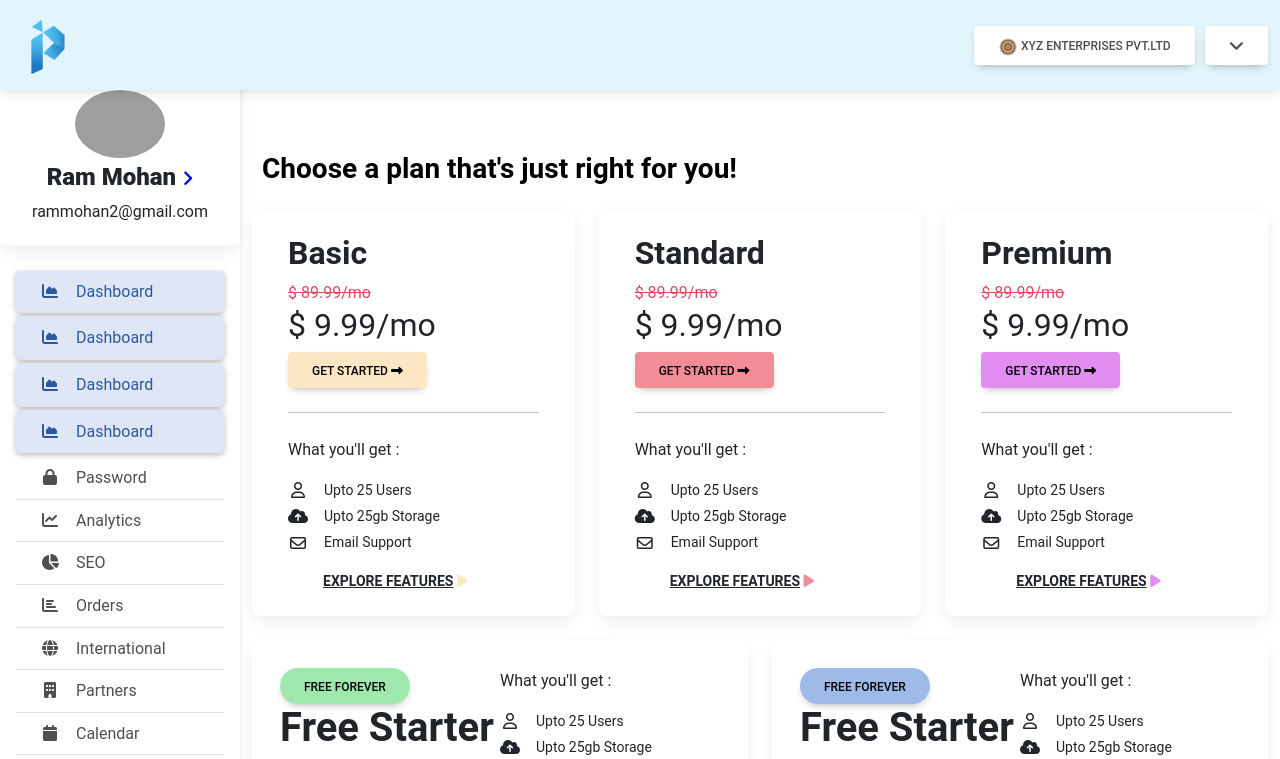
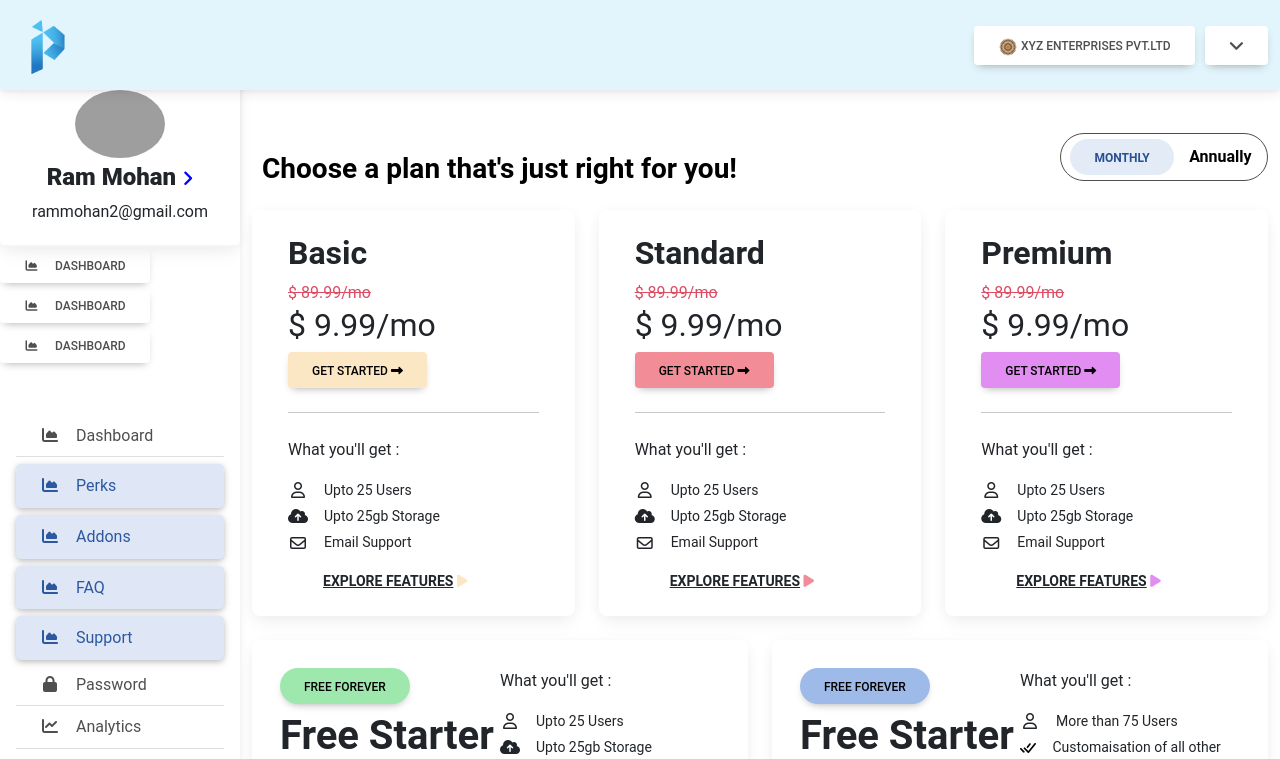
Before and after one commit to FidhaLatheef/Dashboard_1-React, a React (Create React App) app in the folder dashboard/: page / in a window 1280 px wide. Shown: the top 759 px of the page. Built offline with nearby package versions, Linux system fonts and the light colour scheme; grey boxes are pictures that could not be loaded.

Commit message:
two other buttons added

```diff
--- a/dashboard/src/App.css
+++ b/dashboard/src/App.css
@@ -1,8 +1,9 @@
 body {
   background-color: #fbfbfb;
   font-family: 'IBM Plex Sans Condensed', sans-serif;
-font-family: 'Open Sans', sans-serif;
+  font-family: 'Open Sans', sans-serif;
 }
+
 @media (min-width: 991.98px) {
   main {
     padding-left: 240px;
@@ -15,7 +16,8 @@ font-family: 'Open Sans', sans-serif;
   top: 0;
   bottom: 0;
   left: 0;
-  padding: 58px 0 0; /* Height of navbar */
+  padding: 58px 0 0;
+  /* Height of navbar */
   box-shadow: 0 2px 5px 0 rgb(0 0 0 / 5%), 0 2px 10px 0 rgb(0 0 0 / 5%);
   width: 240px;
   z-index: 600;
@@ -39,5 +41,17 @@ font-family: 'Open Sans', sans-serif;
   height: calc(100vh - 48px);
   padding-top: 0.5rem;
   overflow-x: hidden;
-  overflow-y: auto; /* Scrollable contents if viewport is shorter than content. */
+  overflow-y: auto;
+  /* Scrollable contents if viewport is shorter than content. */
 }
+
+
+.two-buttons {
+  height: 3rem;
+  width: 13rem;
+  display: flex;
+  justify-content: space-evenly;
+  align-items: center;
+  border-radius: 2rem;
+  border: 1px solid;
+}
--- a/dashboard/src/App.js
+++ b/dashboard/src/App.js
@@ -21,22 +21,30 @@ function App() {
                   <p className=" mb-1" style={{ whiteSpace: 'nowrap' }}>rammohan2@gmail.com</p>
                 </div>
               </div>
+              <div className="mb-5">
+                <button className='mb-1 btn btn'> <i className="fas fa-chart-area fa-fw me-3" />Dashboard</button>
+                <button className='mb-1 btn btn'> <i className="fas fa-chart-area fa-fw me-3" />Dashboard</button>
+                <button className='mb-1 btn btn'> <i className="fas fa-chart-area fa-fw me-3" />Dashboard</button>
+              </div>
               <div className="list-group list-group-flush mx-3 mt-4">
 
                 {/* <a href="#" className="list-group-item list-group-item-action py-2 ripple" aria-current="true">
                   <i className="fas fa-tachometer-alt fa-fw me-3" /><span>Main dashboard</span>
                 </a> */}
-                <a href="#" className="list-group-item list-group-item-action py-2 ripple active mb-1">
+                <a href="#" className="list-group-item list-group-item-action py-2 ripple  mb-2">
                   <i className="fas fa-chart-area fa-fw me-3" /><span>Dashboard</span>
                 </a>
-                <a href="#" className="list-group-item list-group-item-action py-2 ripple active mb-1">
-                  <i className="fas fa-chart-area fa-fw me-3" /><span>Dashboard</span>
+                <a href="#" className="list-group-item list-group-item-action py-2 ripple active mb-2">
+                  <i className="fas fa-chart-area fa-fw me-3" /><span>Perks</span>
+                </a>
+                <a href="#" className="list-group-item list-group-item-action py-2 ripple active mb-2">
+                  <i className="fas fa-chart-area fa-fw me-3" /><span>Addons</span>
+                </a>
+                <a href="#" className="list-group-item list-group-item-action py-2 ripple active mb-2">
+                  <i className="fas fa-chart-area fa-fw me-3" /><span>FAQ</span>
                 </a>
                 <a href="#" className="list-group-item list-group-item-action py-2 ripple active mb-1">
-                  <i className="fas fa-chart-area fa-fw me-3" /><span>Dashboard</span>
-                </a>
-                <a href="#" className="list-group-item list-group-item-action py-2 ripple active mb-1">
-                  <i className="fas fa-chart-area fa-fw me-3" /><span>Dashboard</span>
+                  <i className="fas fa-chart-area fa-fw me-3" /><span>Support</span>
                 </a>
                 <a href="#" className="list-group-item list-group-item-action py-2 ripple"><i className="fas fa-lock fa-fw me-3" /><span>Password</span></a>
                 <a href="#" className="list-group-item list-group-item-action py-2 ripple"><i className="fas fa-chart-line fa-fw me-3" /><span>Analytics</span></a>
@@ -74,9 +82,17 @@ function App() {
 
         <main style={{ marginTop: 80 }}>
           <div className="container pt-4">
-            <h3 style={{ fontWeight: 600, paddingLeft: "10px", color: 'black' }} className="mt-5 mb-4">
-              Choose a plan that's just right for you!
-            </h3>
+          <div className='d-flex flex-column flex-md-row justify-content-between align-items-center'>
+    <h3 style={{ fontWeight: 600, paddingLeft: "10px", color: 'black' }} className="mt-5 mb-4">
+        Choose a plan that's just right for you!
+    </h3>
+    <div className="two-buttons mt-4 mt-md-0">
+        <button style={{ borderRadius: "200px" }} className="btn btn-secondary fw-bold">Monthly</button>
+        <button style={{ border: "none", background: "transparent" }} className="fw-bold">Annually</button>
+    </div>
+</div>
+
+
             <section>
               <div className="row">
                 <div className="col-12 col-md-6 col-lg-4 mb-4">
@@ -194,7 +210,7 @@ function App() {
                     <div className="card-body">
                       <div className="d-flex justify-content-between p-md-1 mx-0 ">
                         <div>
-                          <button className='btn btn' style={{ borderRadius: "200px", backgroundColor: '#9ee8ad', color: '#000' }}
+                          <button className='btn btn mb-2' style={{ borderRadius: "200px", backgroundColor: '#9ee8ad', color: '#000' }}
                           >Free Forever
                           </button>
                           <h1 style={{ fontWeight: 700 }}>Free Starter</h1>
@@ -241,13 +257,13 @@ function App() {
                     <div className="card-body">
                       <div className="d-flex justify-content-between p-md-1 mx-0 ">
                         <div>
-                          <button className='btn btn ' style={{ borderRadius: "200px", backgroundColor: '#9ebae8', color: '#000' }}
+                          <button className='btn btn mb-2' style={{ borderRadius: "200px", backgroundColor: '#9ebae8', color: '#000' }}
                           >Free Forever
                           </button>
                           <h1 style={{ fontWeight: 700 }}>Free Starter</h1>
                           <p>The quickest and easiest way to try protocols with basic functionalities</p>
                           <button className='btn btn' style={{ backgroundColor: '#9ebae8', color: '#000' }}
-                          >Get Started <a style={{ color: '#000' }} href="#">
+                          >Contact Us <a style={{ color: '#000' }} href="#">
                               <span className="fas fa-long-arrow-alt-right"></span></a>
                           </button>
                         </div>
@@ -256,26 +272,15 @@ function App() {
                           <div className="d-flex justify-content-start align-items-center mb-1">
                             <i className="far fa-user fa-fw me-3" />
                             <div className="d-flex flex-column">
-                              <p className="mb-0 small">Upto 25 Users</p>
+                              <p className="mb-0 small">More than 75 Users</p>
                             </div>
                           </div>
+
+
                           <div className="d-flex justify-content-start align-items-center mb-1">
-                            <i className="fa fa-cloud-arrow-up  me-3" />
+                            <img className='me-3' style={{ marginBottom: 22, width: 19, height: 10 }} src={tick}></img>
                             <div className="d-flex flex-column">
-                              <p className="mb-0 small">Upto 25gb Storage</p>
-                            </div>
-                          </div>
-                          <div className="d-flex justify-content-start align-items-center mb-1">
-                            <i className="far fa-envelope fa-fw me-3" />
-                            <div className="d-flex flex-column">
-                              <p className="mb-0 small">Email Support</p>
-                            </div>
-                          </div>
-                          <div className="d-flex justify-content-start align-items-center mb-1">
-                            <img className='me-3' style={{ marginBottom: 61, width: 30, height: 10 }} src={tick}></img>
-                            <div className="d-flex flex-column">
-                              <p className="mb-0 small">Basics of Documents,Task Flow,Voting, Accounting,
-                                Banking,Notes,,Investor,Director and Team Management included</p>
+                              <p className="mb-0 small">Customaisation of all other features</p>
                             </div>
                           </div>
                         </div>
```
